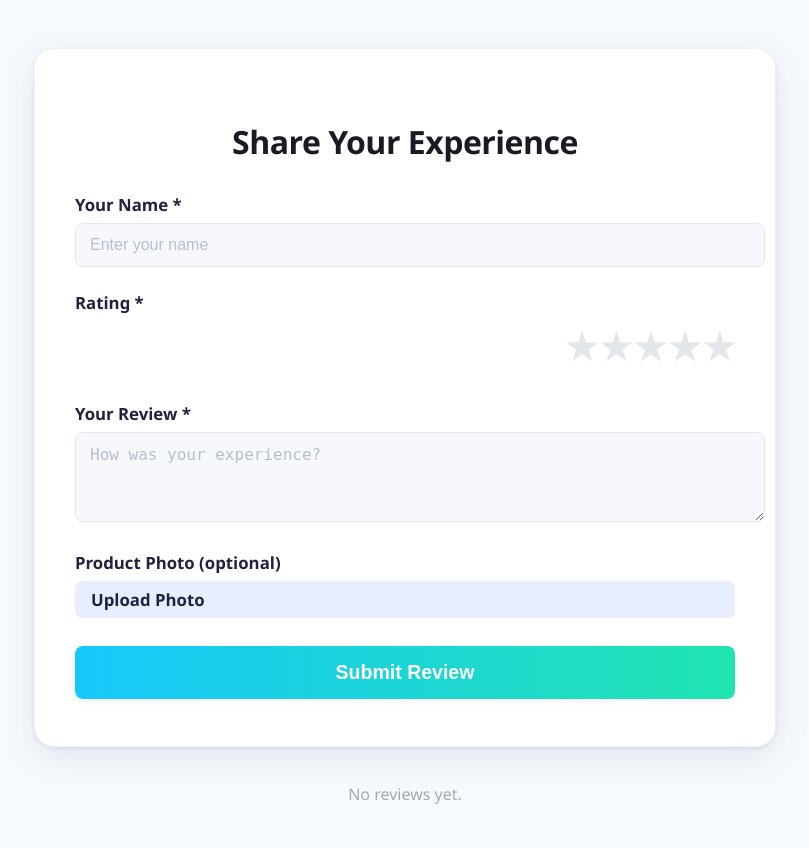
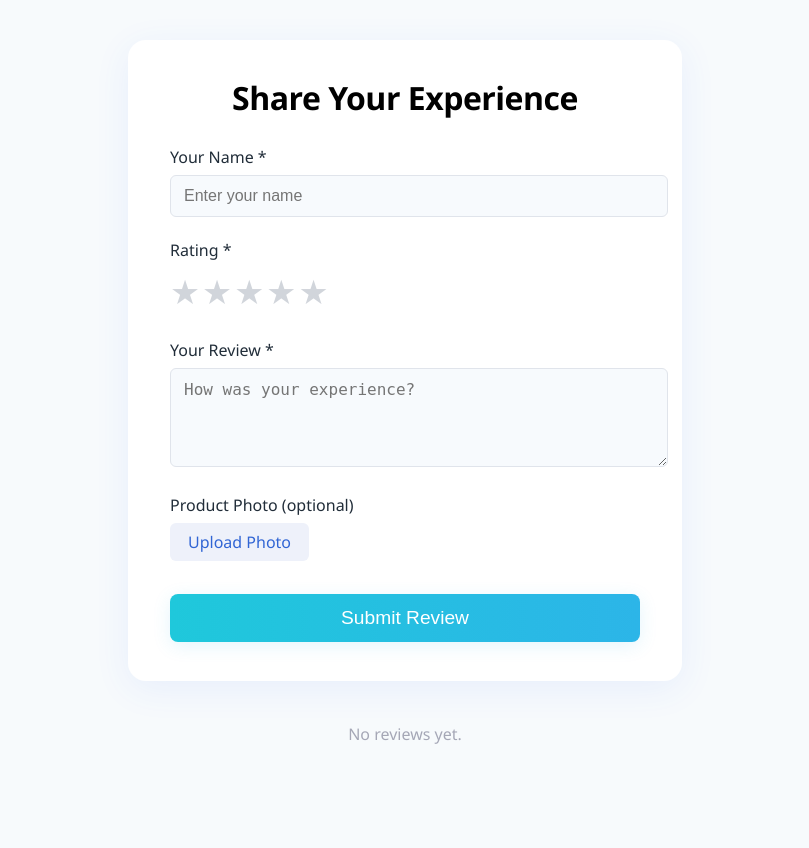
Before and after one commit to Afza1112/Shopify-Reveiw-App, a Flask app: page /review/1 in a window 1280 px wide. Shown: the whole page, without its empty margins (235-1044 px from the left). After the commit the page ends 744 px from the top, so only its background shows below. Run offline with Flask 3, Linux system fonts and the light colour scheme; data that the repository does not hold is empty; some libraries are stand-ins or nearby versions.

Commit message:
python based module

```diff
--- a/app.py
+++ b/app.py
@@ -1,70 +1,13 @@
-from flask import Flask, request, jsonify, render_template, redirect, url_for
-from pymongo import MongoClient
-from bson.objectid import ObjectId
-from dotenv import load_dotenv
-from werkzeug.utils import secure_filename
-import os, time
+from flask import Flask
+from config import Config
+from routes import register_blueprints
 
-load_dotenv()
-app = Flask(__name__)
-
-# Use "mongo" for Railway default database name!
-client = MongoClient(os.environ.get("MONGO_URI"))
-db = client["mongo"]
-reviews = db.reviews
-
-UPLOAD_FOLDER = 'static/review_images'
-ALLOWED_EXTENSIONS = {'png', 'jpg', 'jpeg', 'gif'}
-app.config['UPLOAD_FOLDER'] = UPLOAD_FOLDER
-os.makedirs(UPLOAD_FOLDER, exist_ok=True)
-
-def allowed_file(filename):
-    return '.' in filename and filename.rsplit('.', 1)[1].lower() in ALLOWED_EXTENSIONS
-
-@app.route('/')
-def home():
-    return "Shopify Review App Running! <a href='/review/123'>Sample Product Review</a> | <a href='/admin'>Admin</a>"
-
-@app.route('/review/<product_id>')
-def review_form(product_id):
-    return render_template('review_form.html', product_id=product_id)
-
-@app.route('/api/review', methods=['POST'])
-def submit_review():
-    data = request.form.to_dict()
-    data['approved'] = False
-    image_url = ""
-    if 'image' in request.files and request.files['image'].filename != '':
-        file = request.files['image']
-        if file and allowed_file(file.filename):
-            filename = secure_filename(file.filename)
-            filename = f"{int(time.time())}_{filename}"  # Unique name to avoid overwrite
-            save_path = os.path.join(app.config['UPLOAD_FOLDER'], filename)
-            file.save(save_path)
-            # FORCE HTTPS for all image URLs!
-            image_url = url_for('static', filename='review_images/' + filename, _external=True, _scheme='https')
-    if image_url:
-        data['image_url'] = image_url
-    reviews.insert_one(data)
-    return jsonify({"message": "Review submitted, pending approval."})
-
-@app.route('/api/reviews/<product_id>')
-def get_reviews(product_id):
-    approved_reviews = list(reviews.find({"product_id": product_id, "approved": True}, {"_id": 0}))
-    return jsonify(approved_reviews)
-
-@app.route('/admin')
-def admin():
-    pending = list(reviews.find({"approved": False}))
-    # Convert _id (ObjectId) to string for Jinja rendering
-    for r in pending:
-        r['_id'] = str(r['_id'])
-    return render_template('admin.html', reviews=pending)
-
-@app.route('/admin/approve/<review_id>', methods=['POST'])
-def approve_review(review_id):
-    reviews.update_one({"_id": ObjectId(review_id)}, {"$set": {"approved": True}})
-    return redirect(url_for('admin'))
+def create_app():
+    app = Flask(__name__)
+    app.config.from_object(Config)
+    register_blueprints(app)
+    return app
 
 if __name__ == '__main__':
+    app = create_app()
     app.run(debug=True)
--- /dev/null
+++ b/routes/review.py
@@ -0,0 +1,37 @@
+import os, time
+from flask import Blueprint, render_template, request, jsonify, current_app, url_for
+from werkzeug.utils import secure_filename
+from models.review import insert_review, get_reviews
+
+review_bp = Blueprint('review', __name__)
+
+def allowed_file(filename):
+    return '.' in filename and filename.rsplit('.', 1)[1].lower() in current_app.config['ALLOWED_EXTENSIONS']
+
+@review_bp.route('/review/<product_id>')
+def review_form(product_id):
+    return render_template('review_form.html', product_id=product_id)
+
+@review_bp.route('/api/review', methods=['POST'])
+def submit_review():
+    data = request.form.to_dict()
+    data['approved'] = False
+    image_url = ""
+    if 'image' in request.files and request.files['image'].filename != '':
+        file = request.files['image']
+        if file and allowed_file(file.filename):
+            filename = secure_filename(file.filename)
+            filename = f"{int(time.time())}_{filename}"
+            save_path = os.path.join(current_app.config['UPLOAD_FOLDER'], filename)
+            os.makedirs(current_app.config['UPLOAD_FOLDER'], exist_ok=True)
+            file.save(save_path)
+            image_url = url_for('static', filename=f'review_images/{filename}', _external=True)
+    if image_url:
+        data['image_url'] = image_url
+    insert_review(data)
+    return jsonify({"message": "Review submitted, pending approval."})
+
+@review_bp.route('/api/reviews/<product_id>')
+def api_reviews(product_id):
+    reviews = get_reviews(product_id, approved=True)
+    return jsonify(reviews)
--- a/static/main.css
+++ b/static/main.css
@@ -1,274 +1,234 @@
 body {
   background: #f7fafc;
+  margin: 0;
   font-family: 'Segoe UI', Arial, sans-serif;
-  margin: 0;
-  padding: 0;
+}
+.main-container {
+  width: 100vw;
   min-height: 100vh;
+  display: flex;
+  flex-direction: column;
+  align-items: center;
 }
-
 .review-card {
-  max-width: 660px;
+  background: #fff;
+  margin: 40px auto 20px auto;
+  padding: 36px 42px 26px 42px;
+  border-radius: 18px;
+  box-shadow: 0 8px 36px rgba(55,105,255,.08);
+  max-width: 470px;
+  min-width: 340px;
   width: 100%;
-  margin: 48px auto 36px auto;
-  background: #fff;
-  border-radius: 20px;
-  box-shadow: 0 10px 36px #1a23711a, 0 1.5px 4px #1a237113;
-  padding: 44px 40px 32px 40px;
-  transition: max-width 0.2s;
-  border: 1px solid #f0f1f3;
 }
-
-@media (max-width: 900px) {
-  .review-card {
-    max-width: 98vw;
-    padding: 24px 5vw 20px 5vw;
-  }
-}
-@media (max-width: 600px) {
-  .review-card {
-    max-width: 100vw;
-    padding: 14px 2vw 10px 2vw;
-    border-radius: 12px;
-    margin: 18px 0 8px 0;
-  }
-}
-
-.review-card h2 {
+h2 {
+  margin-top: 0;
   text-align: center;
   font-size: 2rem;
-  font-weight: 700;
-  margin-bottom: 30px;
-  color: #1a1a25;
-  letter-spacing: -0.5px;
+  letter-spacing: -.5px;
 }
-
 .field {
-  margin-bottom: 24px;
+  margin-bottom: 18px;
 }
-.field label {
-  font-weight: 600;
-  color: #212142;
+label {
   display: block;
+  font-weight: 500;
   margin-bottom: 7px;
-  font-size: 1.05em;
+  color: #212d39;
 }
-input[type="text"], textarea {
+input[type=text], textarea {
   width: 100%;
-  max-width: 100%;
+  padding: 11px 13px;
+  border: 1px solid #e0e4eb;
+  border-radius: 6px;
   font-size: 1rem;
-  border: 1px solid #e5e7ef;
-  background: #f6f8fc;
-  padding: 12px 14px;
-  border-radius: 8px;
-  outline: none;
-  transition: border .18s;
-}
-input[type="text"]:focus,
-textarea:focus {
-  border-color: #31b2ec;
-  background: #fff;
+  background: #f7fafd;
+  margin-bottom: 4px;
 }
 textarea {
+  min-height: 75px;
   resize: vertical;
-  min-height: 64px;
-  font-size: 1rem;
 }
-
-/* --- STAR RATING --- */
 .star-rating {
-  display: flex;
-  flex-direction: row-reverse;
-  font-size: 2.15em;
-  justify-content: flex-start;
-  margin-top: 3px;
+  direction: rtl;
+  display: inline-flex;
+  font-size: 2.1rem;
+  gap: 2px;
 }
-.star-rating input[type="radio"] {
-  display: none;
-}
+.star-rating input[type="radio"] { display: none; }
 .star-rating label {
-  color: #e3e6ea;
+  color: #d1d5db;
   cursor: pointer;
-  transition: color 0.22s;
-  margin-left: 2px;
+  transition: color 0.16s;
 }
 .star-rating input[type="radio"]:checked ~ label,
 .star-rating label:hover,
-.star-rating label:hover ~ label {
-  color: #FFD600;
-}
-
-/* --- File upload --- */
+.star-rating label:hover ~ label { color: #FFD700; }
 .file-upload-label {
   display: inline-block;
-  padding: 7px 16px;
-  background: #e9eeff;
-  color: #2467c4;
-  font-weight: 600;
-  border-radius: 7px;
+  background: #eef1fa;
+  border-radius: 6px;
+  color: #3165d4;
+  padding: 8px 18px;
   cursor: pointer;
-  margin-bottom: 7px;
-  margin-top: 2px;
-  font-size: 1em;
-  transition: background .17s;
+  margin-right: 10px;
+  margin-bottom: 3px;
+  font-size: 1rem;
 }
-.file-upload-label:hover { background: #d3e7ff; }
 input[type="file"] {
   display: none;
 }
 .img-preview {
   display: block;
-  margin-top: 7px;
-  max-width: 82px;
-  max-height: 82px;
-  border-radius: 10px;
-  border: 1.5px solid #e6e9ef;
-  cursor: pointer;
-  box-shadow: 0 2px 10px #1a237112;
+  margin-top: 8px;
+  max-width: 90px;
+  max-height: 90px;
+  border-radius: 12px;
+  border: 1px solid #e0e4eb;
 }
-
-/* --- Submit button --- */
 .review-actions {
-  margin-top: 28px;
   text-align: center;
 }
 .submit-btn {
-  width: 100%;
-  padding: 15px 0;
-  font-size: 1.22em;
+  background: linear-gradient(90deg, #1fc8db 0%, #2cb5e8 100%);
+  color: #fff;
   border: none;
   border-radius: 8px;
-  background: linear-gradient(90deg, #18c8fa 2%, #20e3b2 98%);
-  color: #fff;
-  font-weight: 700;
+  font-size: 1.2rem;
+  font-weight: 500;
+  padding: 13px 0;
+  width: 100%;
   cursor: pointer;
-  box-shadow: 0 2px 10px #1a237110;
-  transition: background 0.18s, transform 0.08s;
+  margin-top: 12px;
+  transition: box-shadow .2s;
+  box-shadow: 0 4px 18px rgba(44,181,232,.13);
 }
 .submit-btn:hover {
-  background: linear-gradient(90deg, #0ba4c5 0%, #13ca8e 100%);
-  transform: translateY(-2px) scale(1.02);
+  background: linear-gradient(90deg, #2cb5e8 0%, #1fc8db 100%);
 }
+.msg {
+  margin-top: 13px;
+  text-align: center;
+  font-size: 1.08rem;
+}
+.msg.success { color: #24b26c; }
+.msg.error { color: #db4437; }
 
-/* --- Message --- */
-.msg {
-  margin-top: 15px;
-  text-align: center;
-  font-size: 1.08em;
-  color: #11ab57;
-  font-weight: 600;
+.review-list {
+  margin: 0 auto;
+  max-width: 680px;
+  width: 100%;
+  margin-bottom: 64px;
 }
-.msg.error { color: #f44336; }
-.msg.success { color: #11ab57; }
-
-/* --- Review List Section --- */
-.review-list {
-  max-width: 660px;
-  margin: 30px auto 0 auto;
-}
-
-/* --- Single Review --- */
 .review {
   display: flex;
   align-items: flex-start;
   background: #fff;
-  border-radius: 14px;
-  box-shadow: 0 4px 28px #1a23710b;
-  margin-bottom: 20px;
-  padding: 18px 20px 18px 18px;
-  border: 1px solid #f2f2f8;
-  gap: 18px;
+  margin-bottom: 18px;
+  border-radius: 12px;
+  box-shadow: 0 4px 22px rgba(50,70,90,0.07);
+  padding: 20px 20px 16px 20px;
+  gap: 19px;
+  position: relative;
+  border: 1px solid #f3f4f8;
 }
 .review-avatar {
-  flex: 0 0 55px;
-  width: 55px; height: 55px;
-  border-radius: 50%;
-  overflow: hidden;
-  background: #eaf1fb;
+  min-width: 55px;
+  min-height: 55px;
+  max-width: 55px;
+  max-height: 55px;
   display: flex;
   align-items: center;
   justify-content: center;
-  font-weight: 800;
-  color: #446bb1;
-  font-size: 1.5em;
-  margin-right: 7px;
-  box-shadow: 0 2px 7px #1a23711a;
-  border: 1.5px solid #e4eaf1;
+  border-radius: 12px;
+  background: #e4eef6;
+  font-size: 1.4rem;
+  font-weight: 700;
+  color: #4679d6;
+  overflow: hidden;
 }
-.review-avatar img {
-  width: 100%; height: 100%;
-  object-fit: cover;
-  border-radius: 50%;
+.review-avatar img.review-thumb {
+  max-width: 55px;
+  max-height: 55px;
+  border-radius: 12px;
+  border: 1.5px solid #d8e5f3;
   cursor: pointer;
-  border: none;
+  transition: box-shadow .15s;
 }
-.review-main { flex: 1; }
+.review-avatar img.review-thumb:hover {
+  box-shadow: 0 3px 16px #47c8ff44;
+}
+.review-main {
+  flex: 1;
+}
 .review-header {
   display: flex;
   align-items: center;
-  gap: 7px;
-  margin-bottom: 7px;
+  gap: 10px;
+  margin-bottom: 2px;
 }
 .review-name {
-  font-weight: 700;
-  color: #26315a;
-  font-size: 1.12em;
+  font-weight: bold;
+  font-size: 1.05rem;
+  color: #212d39;
 }
 .verified-badge {
   display: inline-block;
-  background: #e2fcf2;
-  color: #12b57e;
-  font-weight: 600;
-  border-radius: 7px;
-  padding: 2px 10px 2.5px 10px;
-  font-size: 0.97em;
-  margin-right: 4px;
+  background: #e5f9ee;
+  color: #1bc47d;
+  font-weight: 500;
+  font-size: .95rem;
+  padding: 2px 9px;
+  border-radius: 6px;
+  margin-right: 7px;
 }
 .review-stars {
-  color: #FFD600;
-  font-size: 1.14em;
+  color: #FFD700;
+  font-size: 1.15em;
   margin-left: 7px;
-  font-family: inherit;
 }
 .review-message {
-  color: #2b3856;
-  font-size: 1.07em;
-  line-height: 1.7;
-  margin-top: 1px;
-  white-space: pre-line;
+  font-size: 1.05rem;
+  color: #344356;
+  margin-top: 7px;
+}
+@media (max-width: 750px) {
+  .main-container, .review-list {
+    width: 100vw !important;
+    padding-left: 0; padding-right: 0;
+  }
+  .review-card {
+    min-width: unset;
+    width: 98vw;
+    padding: 12px 5vw 22px 5vw;
+    max-width: 99vw;
+  }
 }
 
-/* --- Review Image Modal --- */
-#img-modal {
+/* IMAGE MODAL */
+.img-modal {
   display: none;
   position: fixed;
-  z-index: 20;
-  left: 0; top: 0; width: 100vw; height: 100vh;
-  background: rgba(30,39,56,0.84);
+  z-index: 99;
+  left: 0; top: 0;
+  width: 100vw; height: 100vh;
+  background: rgba(10,22,38,0.70);
   justify-content: center;
   align-items: center;
 }
-#img-modal img {
-  max-width: 96vw;
-  max-height: 88vh;
-  border-radius: 14px;
-  box-shadow: 0 8px 44px #1a237133;
+.img-modal img {
+  max-width: 85vw;
+  max-height: 90vh;
+  border-radius: 12px;
+  box-shadow: 0 12px 32px #3338;
+  background: #fff;
+  display: block;
 }
-#img-modal .close-modal {
+.modal-close {
   position: absolute;
-  top: 30px; right: 48px;
+  top: 24px; right: 38px;
+  font-size: 2.4rem;
   color: #fff;
-  font-size: 2.7em;
+  cursor: pointer;
   font-weight: bold;
-  cursor: pointer;
-  background: none;
-  border: none;
-  z-index: 22;
+  z-index: 101;
 }
-@media (max-width: 600px) {
-  #img-modal .close-modal { right: 14px; top: 14px; }
-}
-
-::-webkit-input-placeholder { color: #b5bed3; }
-::-moz-placeholder { color: #b5bed3; }
-:-ms-input-placeholder { color: #b5bed3; }
-::placeholder { color: #b5bed3; }
--- /dev/null
+++ b/templates/base.html
@@ -0,0 +1,15 @@
+<!DOCTYPE html>
+<html lang="en">
+<head>
+  <meta charset="UTF-8">
+  <title>{% block title %}Shopify Review App{% endblock %}</title>
+  <meta name="viewport" content="width=device-width,initial-scale=1">
+  <link rel="stylesheet" href="{{ url_for('static', filename='main.css') }}">
+  {% block head %}{% endblock %}
+</head>
+<body>
+  <div class="main-container">
+    {% block content %}{% endblock %}
+  </div>
+</body>
+</html>
--- a/templates/review_form.html
+++ b/templates/review_form.html
@@ -1,12 +1,7 @@
-<!DOCTYPE html>
-<html lang="en">
-<head>
-  <title>Leave a Review</title>
-  <meta name="viewport" content="width=device-width,initial-scale=1">
- <link rel="stylesheet" href="{{ url_for('static', filename='main.css') }}">
+{% extends 'base.html' %}
+{% block title %}Leave a Review{% endblock %}
 
-</head>
-<body>
+{% block content %}
 <div class="review-card">
   <h2>Share Your Experience</h2>
   <form id="review-form" enctype="multipart/form-data" autocomplete="off">
@@ -42,6 +37,13 @@
   </form>
 </div>
 <div class="review-list" id="review-list"></div>
+
+<!-- Image popup modal -->
+<div id="img-modal" class="img-modal" style="display:none;">
+  <span id="modal-close" class="modal-close">&times;</span>
+  <img id="modal-img" src="" alt="Review Image">
+</div>
+
 <script>
   // IMAGE PREVIEW
   document.getElementById('image').addEventListener('change', function(e){
@@ -93,7 +95,7 @@
     }
   };
 
-    // MODERN REVIEWS LIST
+  // MODERN REVIEWS LIST + IMAGE POPUP
   function initials(name){
     if(!name) return "?";
     return name.split(' ').map(n=>n[0]).join('').slice(0,2).toUpperCase();
@@ -111,7 +113,7 @@
         reviews.forEach(rev => {
           let stars = '<span class="review-stars">' + '★'.repeat(rev.rating) + '</span>';
           let avatar = rev.image_url
-              ? `<span class="review-avatar"><img src="${rev.image_url}" alt="User Product Pic" /></span>`
+            ? `<span class="review-avatar"><img class="review-thumb" src="${rev.image_url}" alt="User Product Pic" data-full="${rev.image_url}" /></span>`
             : `<span class="review-avatar">${initials(rev.name)}</span>`;
           let div = document.createElement('div');
           div.className = 'review';
@@ -126,9 +128,26 @@
             </div>`;
           list.appendChild(div);
         });
+
+        // Enable thumbnail popup
+        document.querySelectorAll('.review-thumb').forEach(img => {
+          img.addEventListener('click', function(){
+            document.getElementById('modal-img').src = img.dataset.full;
+            document.getElementById('img-modal').style.display = 'flex';
+          });
+        });
       });
   }
   loadReviews();
+
+  // Image modal close
+  document.getElementById('modal-close').onclick = function(){
+    document.getElementById('img-modal').style.display = 'none';
+  };
+  document.getElementById('img-modal').onclick = function(e){
+    if(e.target === this){
+      this.style.display = 'none';
+    }
+  };
 </script>
-</body>
-</html>
+{% endblock %}
```
Also changed, not shown: config.py (added, +10 -0 lines), models/review.py (added, +24 -0 lines), routes/__init__.py (added, +8 -0 lines), routes/admin.py (added, +17 -0 lines), routes/main.py (added, +7 -0 lines), templates/admin.html (+8 -18 lines), templates/reviews_amazon.html (added), 1 other file. Lines whose indentation alone changed are shown as unchanged.
